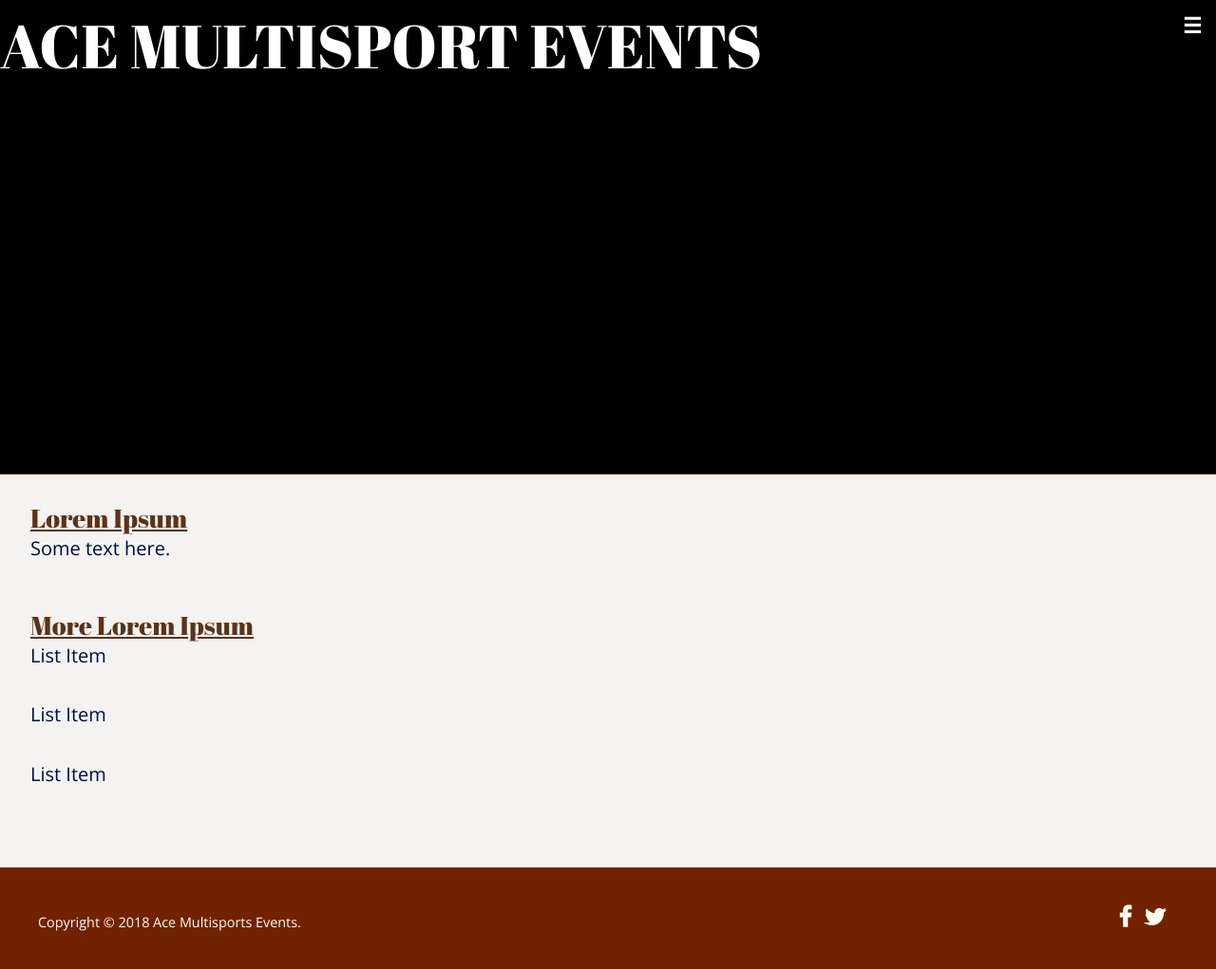
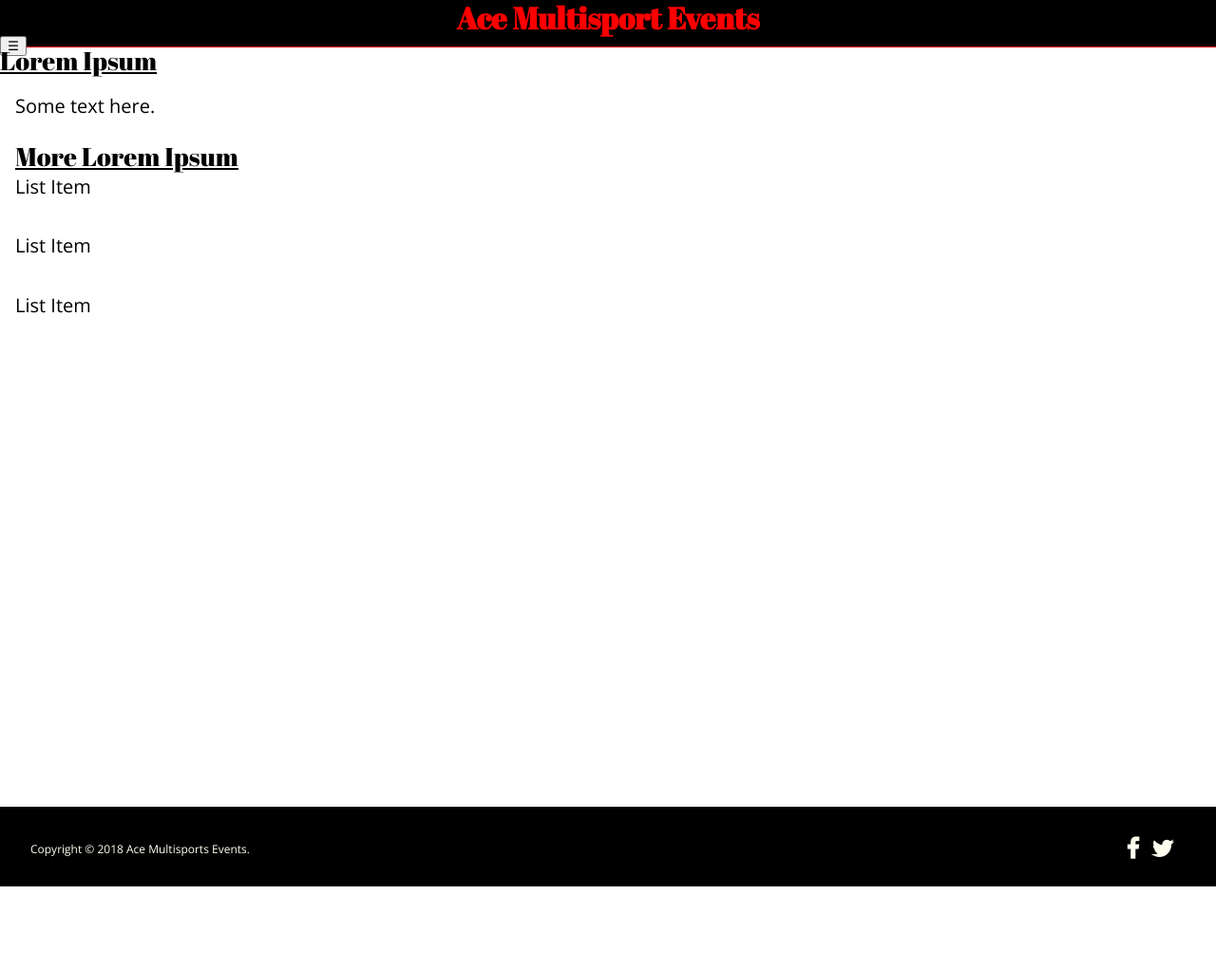
Before and after one commit to elmaitra/cas222, a PHP site: page /template.php in a window 1280 px wide. Shown: the whole page at 95% size. After the commit the page ends 934 px from the top, so only its background shows below. Run offline with PHP 8.4, Linux system fonts and the light colour scheme; some libraries are stand-ins or nearby versions.

Commit message:
Add files via upload

```diff
--- a/css/palette.css
+++ b/css/palette.css
@@ -1,7 +1,6 @@
 /* Generated by less 2.5.1 */
-/*
-Assignment Name: Template for Ace Website
-File Name: palette.less
+/*Assignment Name: CAS 222 Template for Ace Website
+File Name: style.less
 Date: 05/03/2018
 Programmer: Ellorashree Maitra
 */
--- a/css/palette.less
+++ b/css/palette.less
@@ -1,29 +1,15 @@
-/*
-Assignment Name: Template for Ace Website
-File Name: palette.less
+/*Assignment Name: CAS 222 Template for Ace Website
+File Name: style.less
 Date: 05/03/2018
 Programmer: Ellorashree Maitra
 */
 
-@pistachio: #B4EEB4;
-@seaGreen: #4F8E83;
-@darkSeaGreen: #3E766D;
-@darkGreen: #708D05;
-@lightGreen: #C4D714;
-@orange: #D77C2A;
-@darkOrange: #BF5512;
-@maroon: #712201;
 @red: rgb(255, 0, 0);
-@brown: #73584E;
-@darkBrown: #5C3317;
-@navyBlue: #000C40;
-@lightBlue: #43E9EF;
 @nearBlack: #0A030B;
 @black: rgb(0, 0, 0);
 @offWhite: rgb(244, 243, 242);
 @ivory: rgb(255, 255, 240);
 @white: #FFFFFF;
-@bisque: #FFE4C4;
-@palePink: #FDE4E3;
 @headingFont: "Abril Fatface", cursive;
 @bodyFont: "Open Sans", sans-serif;
+@color: #4CAF50;
--- a/css/style.css
+++ b/css/style.css
@@ -1,12 +1,6 @@
 /* Generated by less 2.5.1 */
 /*Assignment Name: CAS 222 Template for Ace Website
 File Name: style.less
-Date: 05/05/2018
-Programmer: Ellorashree Maitra
-*/
-/*
-Assignment Name: Template for Ace Website
-File Name: palette.less
 Date: 05/03/2018
 Programmer: Ellorashree Maitra
 */
@@ -19,125 +13,63 @@
   max-width: 100%;
 }
 /*Mobile Layout*/
+html {
+  height: 100%;
+}
 body {
+  height: 100%;
+  margin: 0;
   font-family: "Open Sans", sans-serif;
 }
 header {
   width: 100%;
   background-color: #000000;
-  height: 100px;
-  line-height: 60px;
-  border-bottom: 1px solid #712201;
-  display: inline-block;
-  font-family: "Abril Fatface", cursive;
-  text-align: left;
-  color: #ffffff;
-}
-header .hamburger {
-  background: none;
-  position: absolute;
-  top: 0;
-  right: 0;
-  line-height: 45px;
-  padding: 5px 15px 0px 15px;
-  color: #ffffff;
-  border: 0;
-  font-size: 1.4em;
-  font-weight: bold;
-  cursor: pointer;
-  outline: none;
-  z-index: 10000000000000;
-}
-header .cross {
-  background: none;
-  position: absolute;
-  top: 0px;
-  right: 0;
-  padding: 7px 15px 0px 15px;
-  color: #ffffff;
-  border: 0;
-  font-size: 3em;
-  line-height: 65px;
-  font-weight: bold;
-  cursor: pointer;
-  outline: none;
-  z-index: 10000000000000;
-}
-nav {
-  background-color: #ff0000;
-  color: #ffffff;
+  height: 50px;
+  border-bottom: 1px solid #ff0000;
   font-family: "Abril Fatface", cursive;
 }
-nav .menu {
-  z-index: 1000000;
+header h1 {
+  padding: 3px;
+  font-size: 15pt;
   font-weight: bold;
-  font-size: 0.8em;
-  width: 100%;
-  background: #f1f1f1;
-  position: absolute;
+  color: #ff0000;
   text-align: center;
-  font-size: 12px;
-}
-nav .menu ul {
-  margin: 0;
-  padding: 0;
-  list-style-type: none;
-  list-style-image: none;
-}
-nav .menu li {
-  display: block;
-  padding: 15px 0 15px 0;
-  border-bottom: #dddddd 1px solid;
-}
-nav .menu li:hover {
-  display: block;
-  background: #ffffff;
-  padding: 15px 0 15px 0;
-  border-bottom: #dddddd 1px solid;
-}
-nav .menu ul li a {
-  text-decoration: none;
-  margin: 0px;
-  color: #666;
-}
-nav .menu ul li a:hover {
-  color: #666;
-  text-decoration: none;
-}
-nav .menu a {
-  text-decoration: none;
-  color: #666;
-}
-nav .menu a:hover {
-  text-decoration: none;
-  color: #666;
-}
-nav .glyphicon-home {
-  color: white;
-  font-size: 1.5em;
-  margin-top: 5px;
-  margin: 0 auto;
 }
 main {
-  padding: 2em;
-  background-color: #f4f3f2;
+  padding: 0;
+  height: 100%;
+}
+main .hero {
+  background-color: #0a030b;
+  height: 40%;
+  width: 100%;
+}
+main .hero h3 {
+  text-align: center;
+  position: absolute;
+  top: 50%;
+  left: 50%;
+  transform: translate(-50%, -50%);
+  color: #ff0000;
 }
 main h2 {
   font-family: "Abril Fatface", cursive;
   font-size: 1.7em;
-  color: #5c3317;
+  color: #000000;
   text-align: left;
   text-decoration: underline;
 }
 main section {
-  padding-bottom: 3em;
+  padding-top: 1em;
+  padding-left: 1em;
+  padding-bottom: .25em;
 }
 main p,
 main li {
   font-size: 1.25em;
   line-height: 1.875em;
   margin-bottom: 1.25em;
-  color: #000c40;
+  color: #000000;
 }
 main p:last-child,
 main li:last-child {
@@ -146,17 +78,20 @@
 main span {
   font-weight: bold;
 }
+main #sidebar {
+  display: none;
+}
 footer {
   font-family: "Open Sans", sans-serif;
-  background-color: #712201;
+  background-color: #000000;
   color: #fffff0;
-  padding: 2.5em;
+  padding: 2em;
 }
 footer p,
 footer li {
-  font-size: 0.9em;
-  line-height: 1.35em;
-  margin-bottom: 0.9em;
+  font-size: 0.75em;
+  line-height: 1.125em;
+  margin-bottom: 0.75em;
   padding-top: .5em;
 }
 footer p:last-child,
@@ -170,24 +105,23 @@
   letter-spacing: .55em;
   float: right;
 }
-/* TABLET STYLES*/
+/* TABLET & LARGER PHONE STYLES*/
 @media only screen and (min-width: 480px) {
-  header {
-    height: 500px;
+  header h1 {
+    font-size: 1.5em;
   }
-  header h1 {
-    font-family: "Abril Fatface", cursive;
-    font-size: 4em;
-    line-height: 4em;
-    margin-bottom: 2em;
-    text-transform: uppercase;
-    line-height: 1.5em;
-  }
-  nav {
-    padding-top: 1.5em;
-    height: 120px;
-  }
-  nav ul li {
-    display: inline;
+  main .hero {
+    height: 45%;
   }
 }
+/* LARGER TABLET AND DESKTOP: CREATE HORIZONTAL NAVIGATION BAR AT 769 PX OR HIGHER */
+@media only screen and (min-width: 769px) {
+  header h1 {
+    font-size: 2em;
+  }
+  #sidebar {
+    background-color: #808080;
+    color: #ffffff;
+    border-color: #ff0000;
+  }
+}
--- a/css/style.less
+++ b/css/style.less
@@ -4,8 +4,18 @@
 Programmer: Ellorashree Maitra
 */
 
-@import 'palette.less';
 @import 'library.less';
+
+@red: rgb(255, 0, 0);
+@nearBlack: #0A030B;
+@black: rgb(0, 0, 0);
+@offWhite: rgb(244, 243, 242);
+@ivory: rgb(255, 255, 240);
+@white: #FFFFFF;
+@gray: #808080;
+@lightGray: #D3D3D3;
+@headingFont: "Abril Fatface", cursive;
+@bodyFont: "Open Sans", sans-serif;
 
 * {
   -webkit-box-sizing: border-box;
@@ -19,95 +29,66 @@
 
 /*Mobile Layout*/
 
+html {
+    height: 100%;
+}
+
 body {
+    height: 100%;
+    margin: 0;
     font-family: @bodyFont;
 }
 
 header {
     width: 100%;
     background-color: @black;
-    height: 100px;
-    line-height: 60px;
-    border-bottom: 1px solid @maroon;
-    display: inline-block;
+    height: 50px;
+    border-bottom: 1px solid @red;
     font-family: @headingFont;
-    text-align: left;
-    color: @white;
 
 
-   .hamburger{
-  background:none;
-  position:absolute;
-  top:0;
-  right:0;
-  line-height:45px;
-  padding:5px 15px 0px 15px;
-  color:@white;
-  border:0;
-  font-size:1.4em;
-  font-weight:bold;
-  cursor:pointer;
-  outline:none;
-  z-index:10000000000000;
-}
-.cross{
-  background:none;
-  position:absolute;
-  top:0px;
-  right:0;
-  padding:7px 15px 0px 15px;
-  color:@white;
-  border:0;
-  font-size:3em;
-  line-height:65px;
-  font-weight:bold;
-  cursor:pointer;
-  outline:none;
-  z-index:10000000000000;
-}
-
-}
-
-nav {
-     background-color: @maroon;
-     color:@white;
-     font-family: @headingFont;
-
-    .menu{z-index:1000000; font-weight:bold; font-size:0.8em; width:100%; background:#f1f1f1;  position:absolute; text-align:center; font-size:12px;}
-.menu ul {margin: 0; padding: 0; list-style-type: none; list-style-image: none;}
-.menu li {display: block;   padding:15px 0 15px 0; border-bottom:#dddddd 1px solid;}
-.menu li:hover{display: block;    background:#ffffff; padding:15px 0 15px 0; border-bottom:#dddddd 1px solid;}
-.menu ul li a { text-decoration:none;  margin: 0px; color:#666;}
-.menu ul li a:hover {  color: #666; text-decoration:none;}
-.menu a{text-decoration:none; color:#666;}
-.menu a:hover{text-decoration:none; color:#666;}
-
-.glyphicon-home{
-  color:white;
-  font-size:1.5em;
-  margin-top:5px;
-  margin:0 auto;
+   h1 {
+        padding: 3px;
+        font-size: 15pt;
+        font-weight: bold;
+        color: @red;
+        text-align: center;
     }
 
 }
 
 
+main {
+    padding: 0;
+    height: 100%;
 
-main {
-    padding: 2em;
-    background-color: @offWhite;
+      .hero {
+        background-color: @nearBlack;
+        height: 40%;
+        width: 100%;
+    }
 
+    .hero h3 {
+        text-align: center;
+        position: absolute;
+        top: 50%;
+        left: 50%;
+        transform: translate(-50%, -50%);
+        color: @red;
+    }
 
     h2 {
         font-family: @headingFont;
         font-size: 1.7em;
-        color: @maroon;
+        color: @black;
         text-align: left;
         text-decoration: underline;
     }
 
     section {
-        padding-bottom: 3em;
+        padding-top: 1em;
+        padding-left: 1em;
+        padding-bottom: .25em;
     }
 
 
@@ -115,23 +96,30 @@
     p, li {
         .textSize(1.25em);
         color: @black;
+
     }
 
 
     span {
         font-weight: bold;
     }
+
+  #sidebar {
+    display: none;
 }
+
+}
+
 
 
 footer {
     font-family: @bodyFont;
-    background-color: @maroon;
+    background-color: @black;
     color: @ivory;
-    padding: 2.5em;
+    padding: 2em;
 
     p, li {
-        .textSize(.9em);
+        .textSize(.75em);
         padding-top: .5em;
     }
 
@@ -146,29 +134,36 @@
 }
 
 
-
-
-/* TABLET STYLES*/
+/* TABLET & LARGER PHONE STYLES*/
 
 @media only screen and (min-width: 480px) {
 
-header { height: 500px;
+    header h1 {
 
-    h1 {
-        .headingFont(@headingFont; 4em);
-        line-height: 1.5em;
+           font-size: 1.5em;
     }
+
+    main .hero{
+        height: 45%;
     }
 
 
-nav {
-    padding-top: 1.5em;
-    height: 120px;
-
-    ul li {
-        display: inline;
 
 }
+
+/* LARGER TABLET AND DESKTOP: CREATE HORIZONTAL NAVIGATION BAR AT 769 PX OR HIGHER */
+
+@media only screen and (min-width: 769px) {
+
+    header h1 {
+
+        font-size: 2em;
+    }
+
+   #sidebar{
+        background-color: @gray;
+        color: @white;
+        border-color: @red;
     }
 
 }
```
Also changed, not shown: css/navigation.css (+45 -145 lines). Lines whose indentation alone changed are shown as unchanged.
